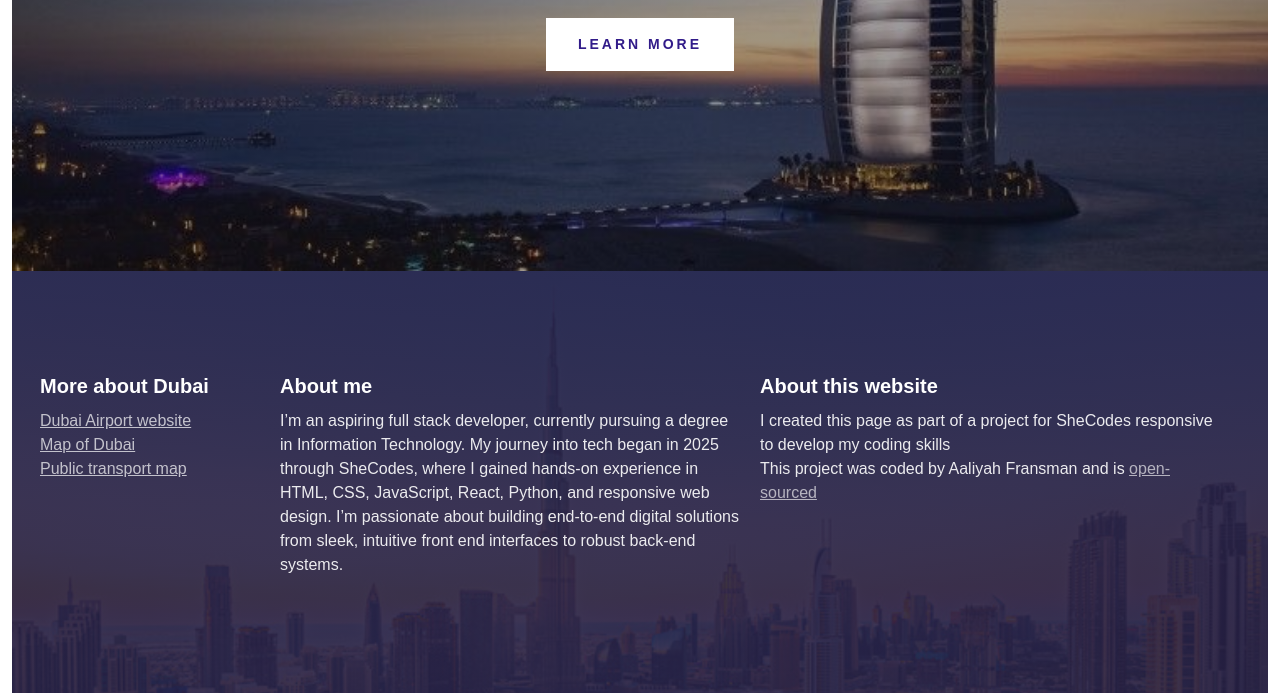
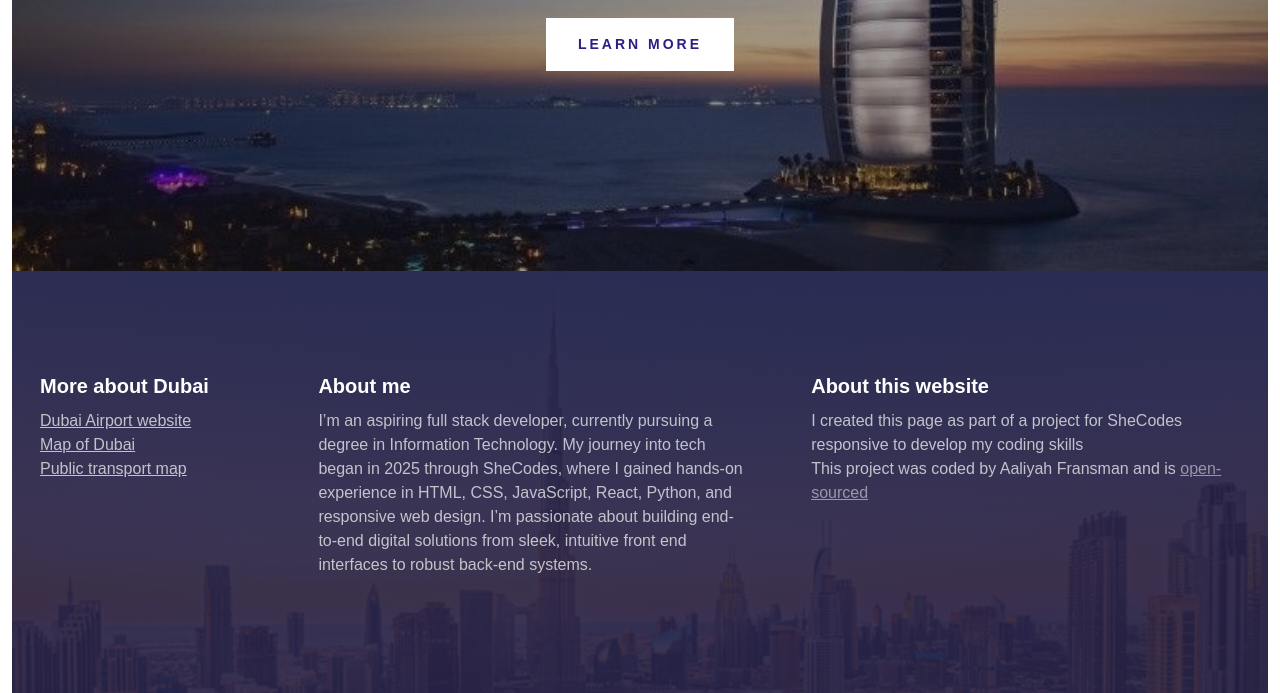
Before and after one commit to Aaliyah-Fransman/Dubai-Travel-Project, a plain HTML site: page index.html in a window 1280 px wide. Shown: the part 466-1159 px from the top of the page. Drawn offline with nearby package versions, Linux system fonts and the light colour scheme; a web font is replaced by a local one.

Commit message:
Used grid-gap instead of margin

```diff
--- a/src/styles.css
+++ b/src/styles.css
@@ -55,6 +55,7 @@ body {
 .grid {
   display: grid;
   grid-template-columns: 1fr 2fr 2fr;
+  grid-gap: 64px;
 }
 footer {
   color: white;
@@ -79,8 +80,7 @@ section {
 footer p {
   font-weight: 400;
   font-size: 16px;
-  opacity: 0.9;
-  margin-right: 20px;
+  opacity: 0.7;
   line-height: 24px;
 }
 footer li {
```
